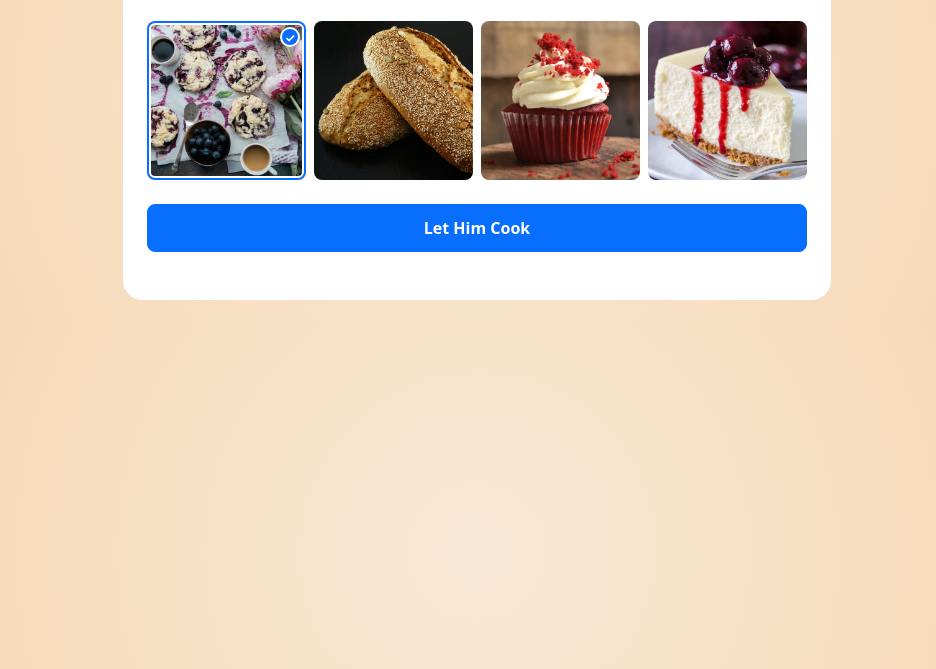
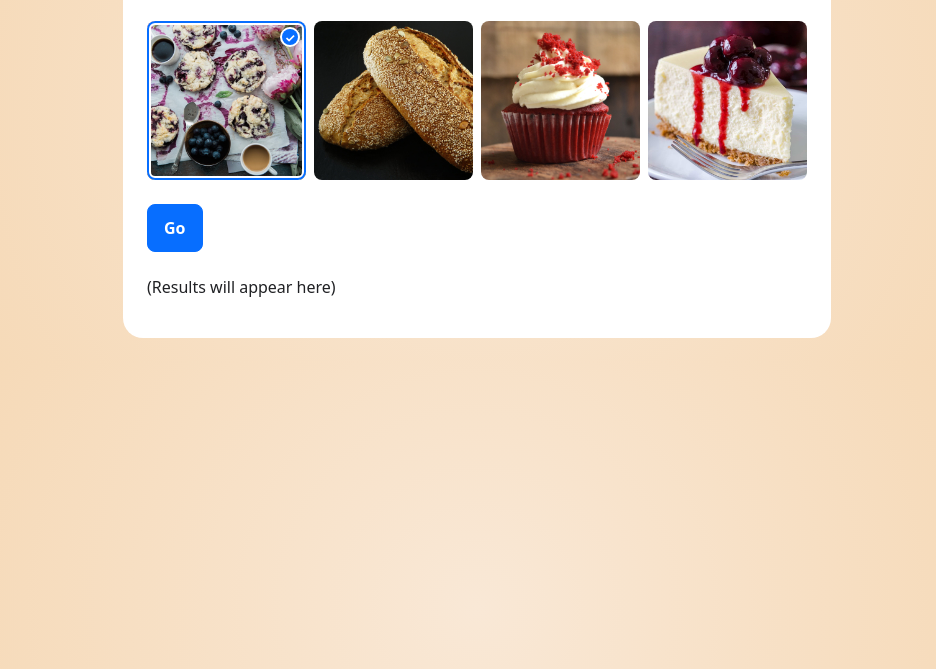
Before and after one commit to atharva00721/Cook-with-munchkin, a website built with Vite: page index.html in a window 1280 px wide. Shown: the part 131-800 px from the top of the page, without its empty margins (163-1099 px from the left). Built offline with nearby package versions, Linux system fonts and the light colour scheme; some packages are replaced by stand-ins of ours; files whose address does not match are found by name.

Commit message:
Prompt updated

```diff
--- a/index.html
+++ b/index.html
@@ -35,10 +35,10 @@
           <input name="prompt" placeholder="Enter instructions here" type="text"
             value="Provide a recipe for the baked goods in the image">
         </label> -->
-        <button type="submit">Let Him Cook</button>
+        <button type="submit">Go</button>
       </div>
     </form>
-    <p class="output"></p>
+    <p class="output">(Results will appear here)</p>
   </main>
 
   <script type="module" src="/main.js"></script>
--- a/main.js
+++ b/main.js
@@ -28,7 +28,7 @@ output.innerHTML = `<h1> Letting Him COOK!!! </h1>`;
         role: 'user',
         parts: [
           { inline_data: { mime_type: 'image/jpeg', data: imageBase64, } },
-          { text: "Provide a recipe for the baked goods in the image and a title for the recipe" }
+          { text: "Accurately identify the baked good in the image and provide an appropriate and recipe consistent with your analysis." }
         ]
       }
     ];
--- a/style.css
+++ b/style.css
@@ -152,7 +152,6 @@ button {
   font-weight: bold;
   cursor: pointer;
   opacity: 1;
-  width: 100%;
 }
 
 button:focus-visible {
```
